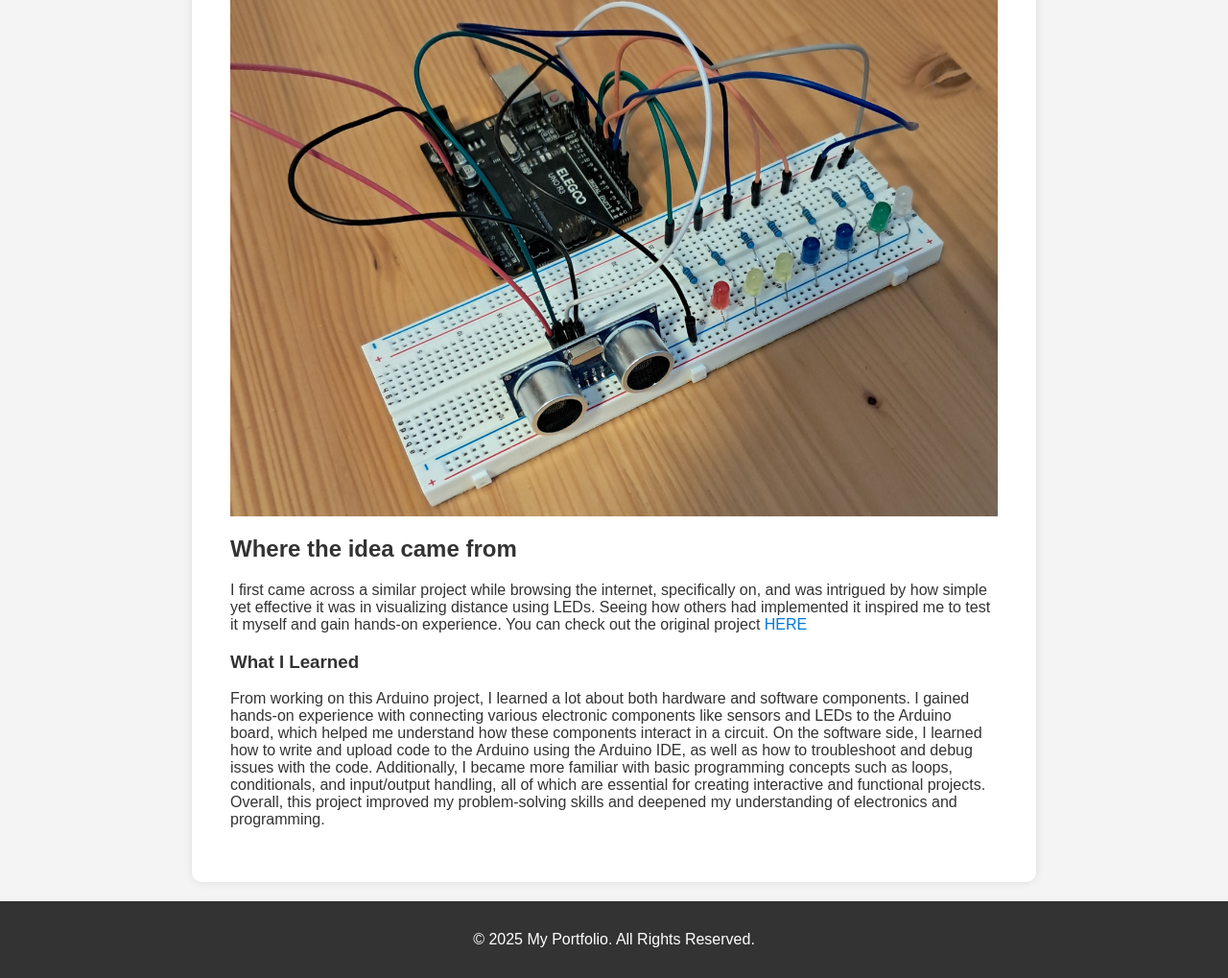
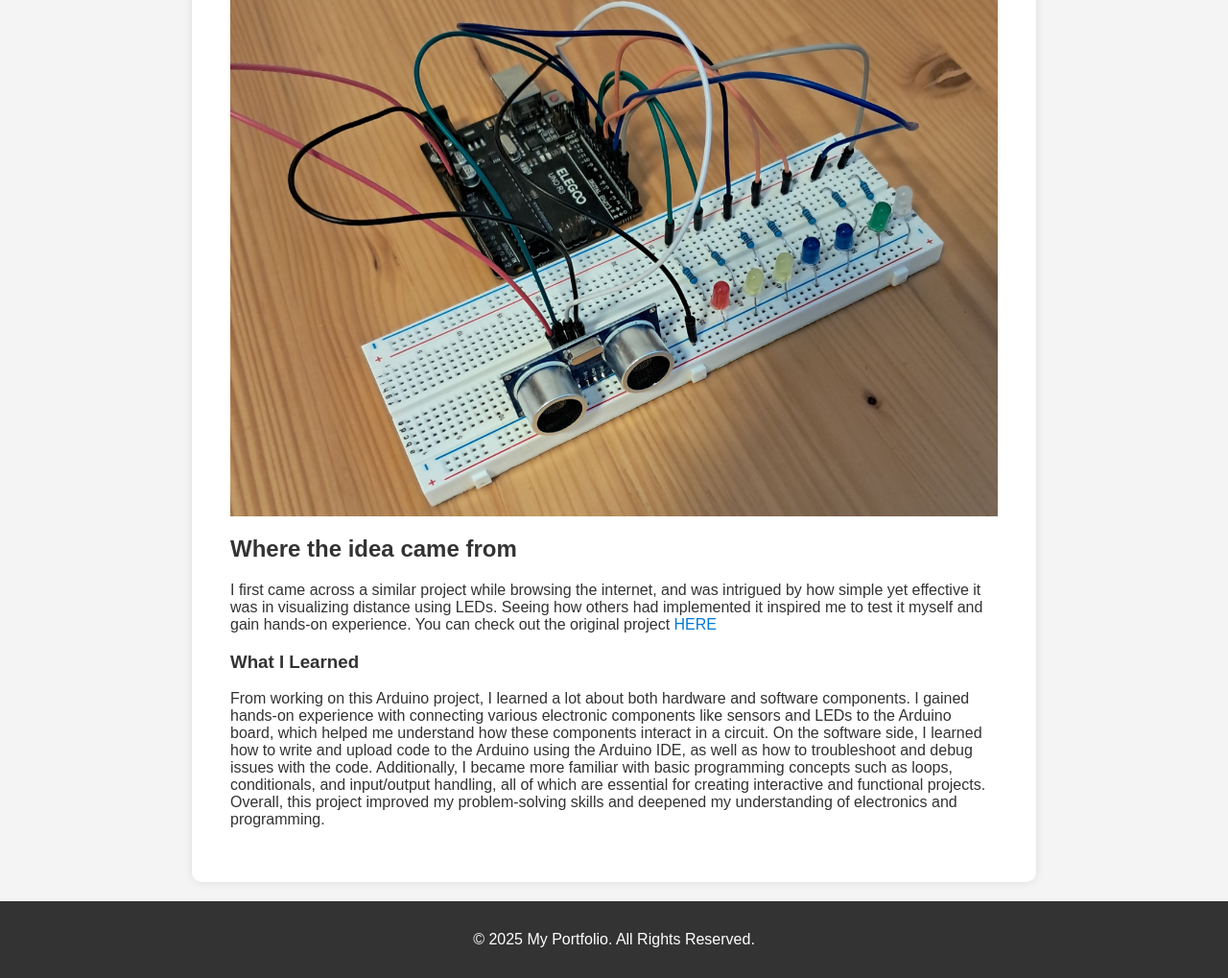
Before and after one commit to Humm1ngB1rd77/Web-project, a plain HTML site: page projects/Arduino/HCSR04.html in a window 1280 px wide. Shown: the part 402-1421 px from the top of the page at 96% size. Drawn offline with Linux system fonts and the light colour scheme.

Commit message:
Update HCSR04.html

```diff
--- a/projects/Arduino/HCSR04.html
+++ b/projects/Arduino/HCSR04.html
@@ -24,7 +24,7 @@
   <img src="Pictures/CircuitPic.jpg" alt="My assembled circuit" class="center-image">
   <h2>Where the idea came from</h2>
   <p>
-    I first came across a similar project while browsing the internet, specifically on,
+    I first came across a similar project while browsing the internet,
     and was intrigued by how simple yet effective it was in visualizing distance using
     LEDs. Seeing how others had implemented it inspired me to test it myself and gain
     hands-on experience. You can check out the original
```
